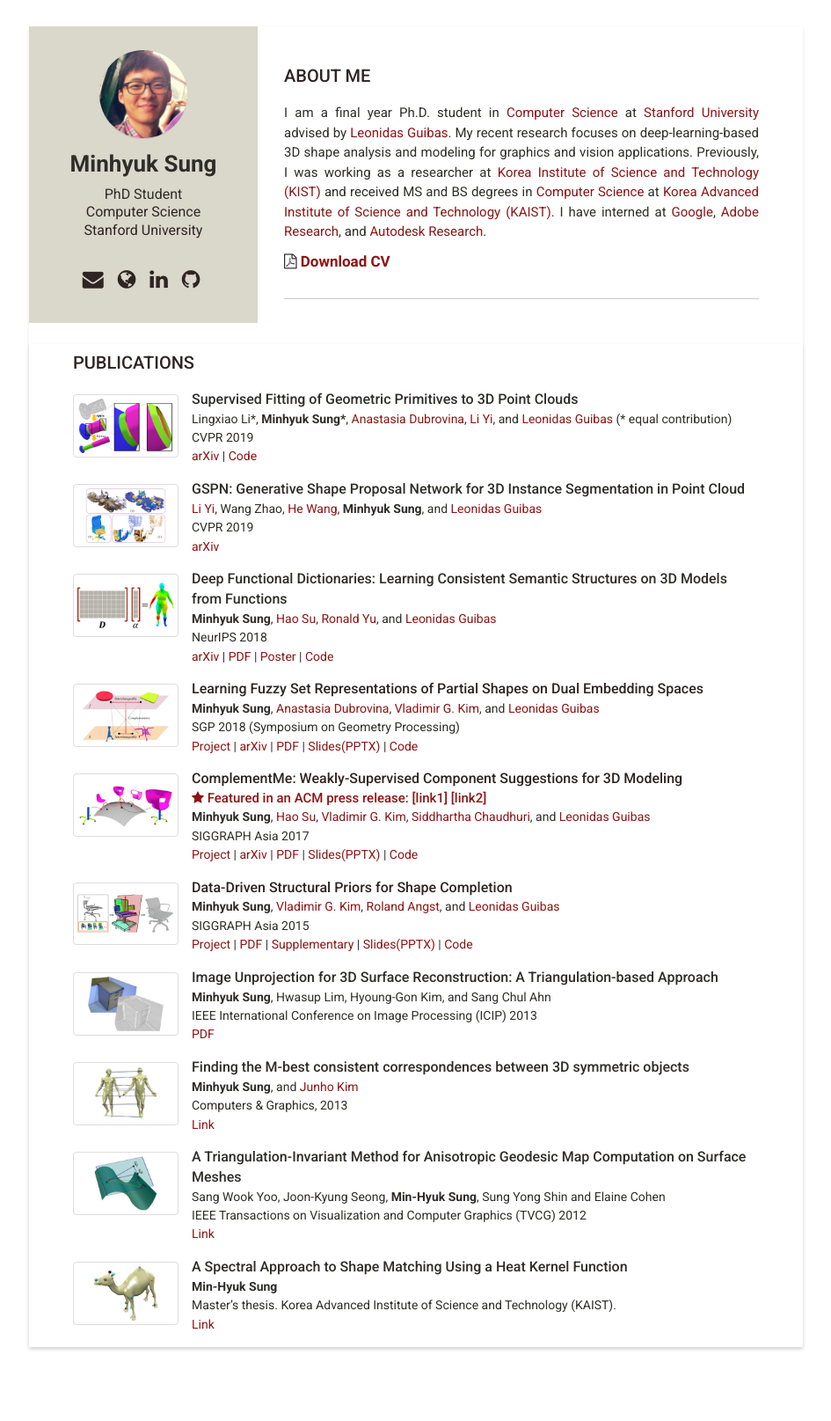
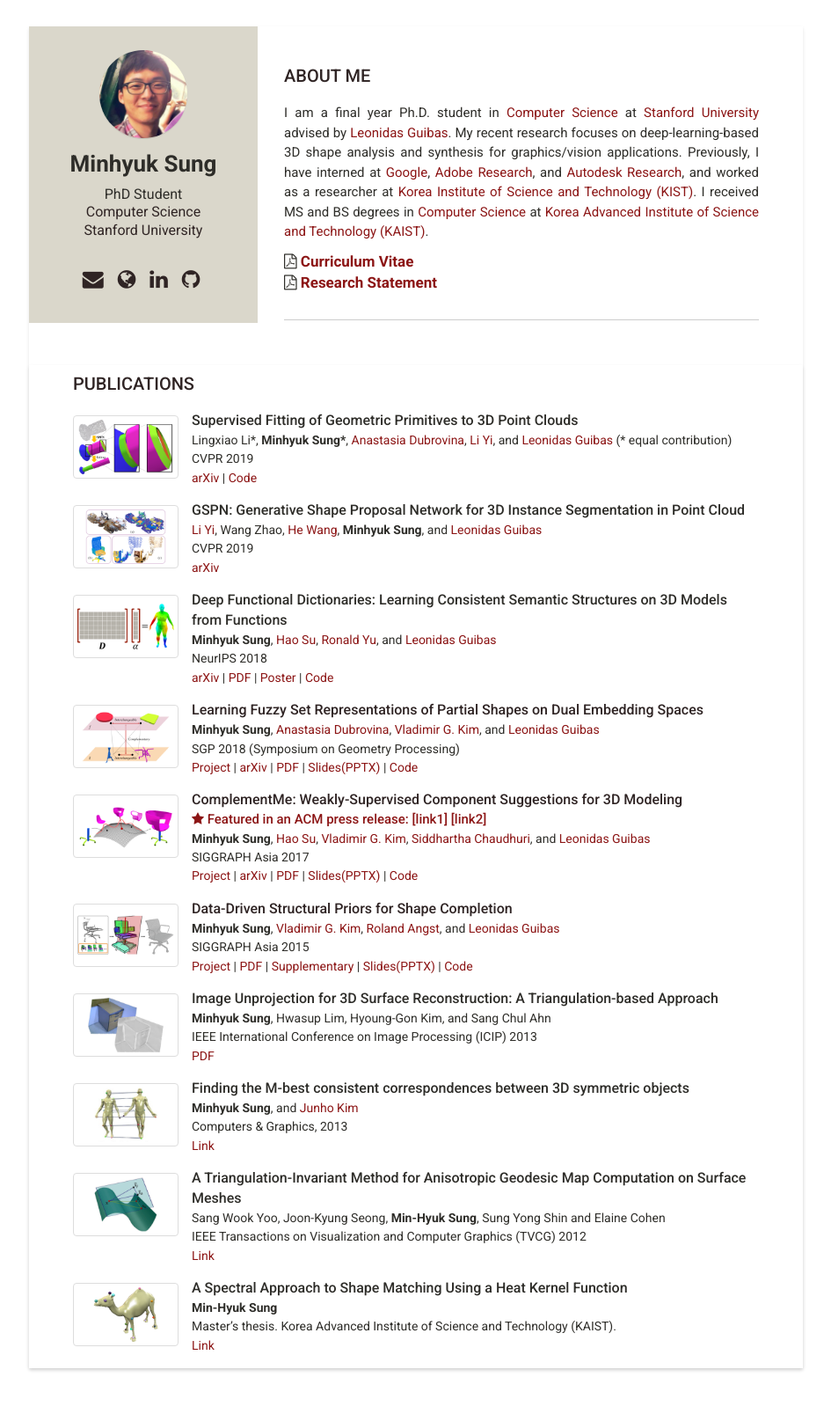
Before and after one commit to mhsung/mhsung.github.io, a Jekyll site: the page built from index.html, in a window 1280 px wide. Shown: the whole page at 88% size, without its empty margins (167-1112 px from the left). Built offline with Jekyll 4.4.1, drawn with Linux system fonts in a browser that asks for light colours; before the commit the page ends 1591 px from its top, so only the background shows below that.

Commit message:
Updated.

```diff
--- a/_includes/profile.html
+++ b/_includes/profile.html
@@ -19,10 +19,13 @@
     <h2 class="section-title">About Me</h2>
     <div class="summary">
       <p>
-      I am a final year Ph.D. student in <a href="https://cs.stanford.edu/" target="_blank">Computer Science</a> at <a href="https://www.stanford.edu/" target="_blank">Stanford University</a> advised by <a href="http://geometry.stanford.edu/member/guibas/" target="_blank">Leonidas Guibas</a>. My recent research focuses on deep-learning-based 3D shape analysis and modeling for graphics and vision applications. Previously, I was working as a researcher at <a href="https://eng.kist.re.kr/kist_eng/main/" target="_blank">Korea Institute of Science and Technology (KIST)</a> and received MS and BS degrees in <a href="https://cs.kaist.ac.kr/" target="_blank">Computer Science</a> at <a href="http://www.kaist.edu/" target="_blank">Korea Advanced Institute of Science and Technology (KAIST)</a>. I have interned at <a href="https://www.google.com/" target="_blank">Google</a>, <a href="https://research.adobe.com/" target="_blank">Adobe Research</a>, and <a href="https://www.autodeskresearch.com/" target="_blank">Autodesk Research</a>.
+      I am a final year Ph.D. student in <a href="https://cs.stanford.edu/" target="_blank">Computer Science</a> at <a href="https://www.stanford.edu/" target="_blank">Stanford University</a> advised by <a href="http://geometry.stanford.edu/member/guibas/" target="_blank">Leonidas Guibas</a>. My recent research focuses on deep-learning-based 3D shape analysis and synthesis for graphics/vision applications. Previously, I have interned at <a href="https://www.google.com/" target="_blank">Google</a>, <a href="https://research.adobe.com/" target="_blank">Adobe Research</a>, and <a href="https://www.autodeskresearch.com/" target="_blank">Autodesk Research</a>, and worked as a researcher at <a href="https://eng.kist.re.kr/kist_eng/main/" target="_blank">Korea Institute of Science and Technology (KIST)</a>. I received MS and BS degrees in <a href="https://cs.kaist.ac.kr/" target="_blank">Computer Science</a> at <a href="http://www.kaist.edu/" target="_blank">Korea Advanced Institute of Science and Technology (KAIST)</a>.
       </p>
       <div class="icon">
-      <i class="fa fa-file-pdf-o"></i>  <a href="https://{{site.cv}}" target="_blank">Download CV</a>
+      <i class="fa fa-file-pdf-o"></i>  <a href="https://{{site.cv}}" target="_blank">Curriculum Vitae</a>
+      </div>
+      <div class="icon">
+      <i class="fa fa-file-pdf-o"></i>  <a href="https://{{site.research_statement}}" target="_blank">Research Statement</a>
       </div>
     </div><!--//summary-->
   </section><!--//section-->
```
